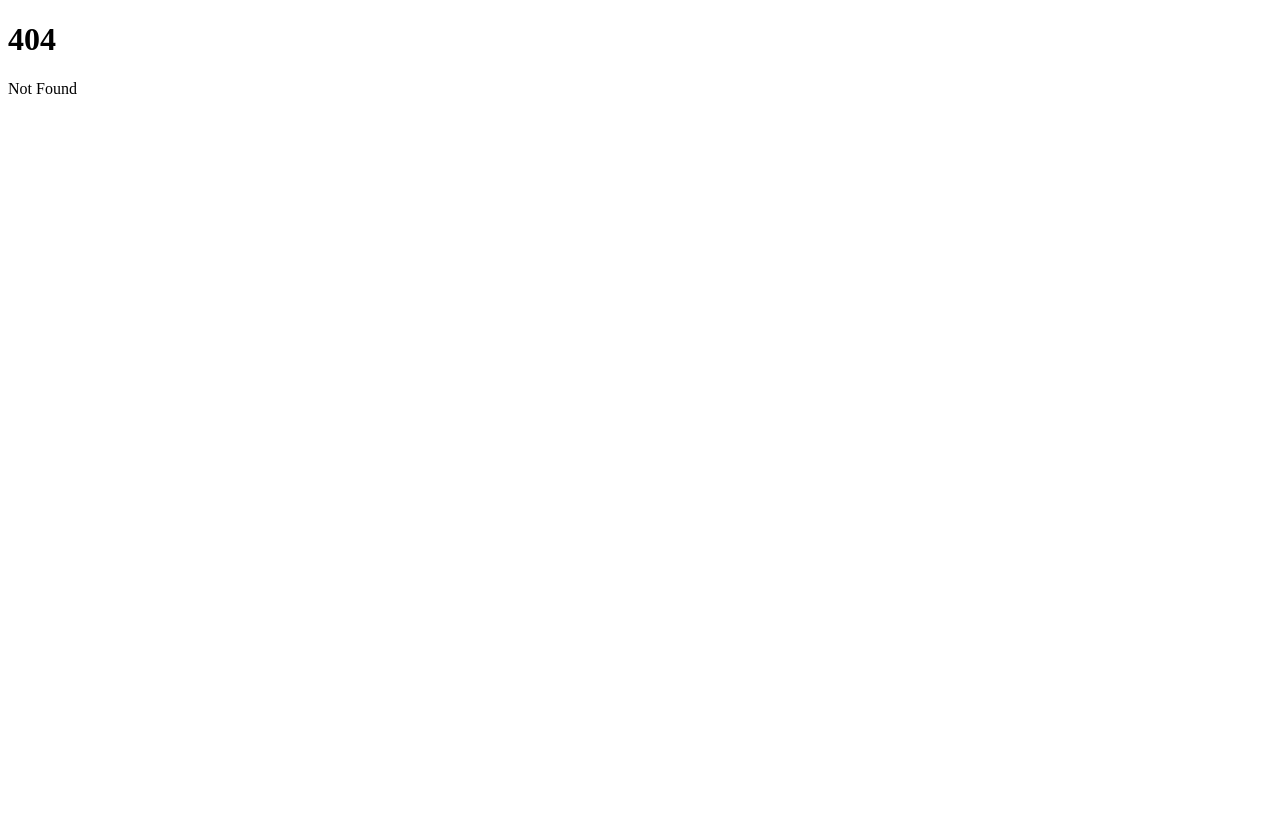
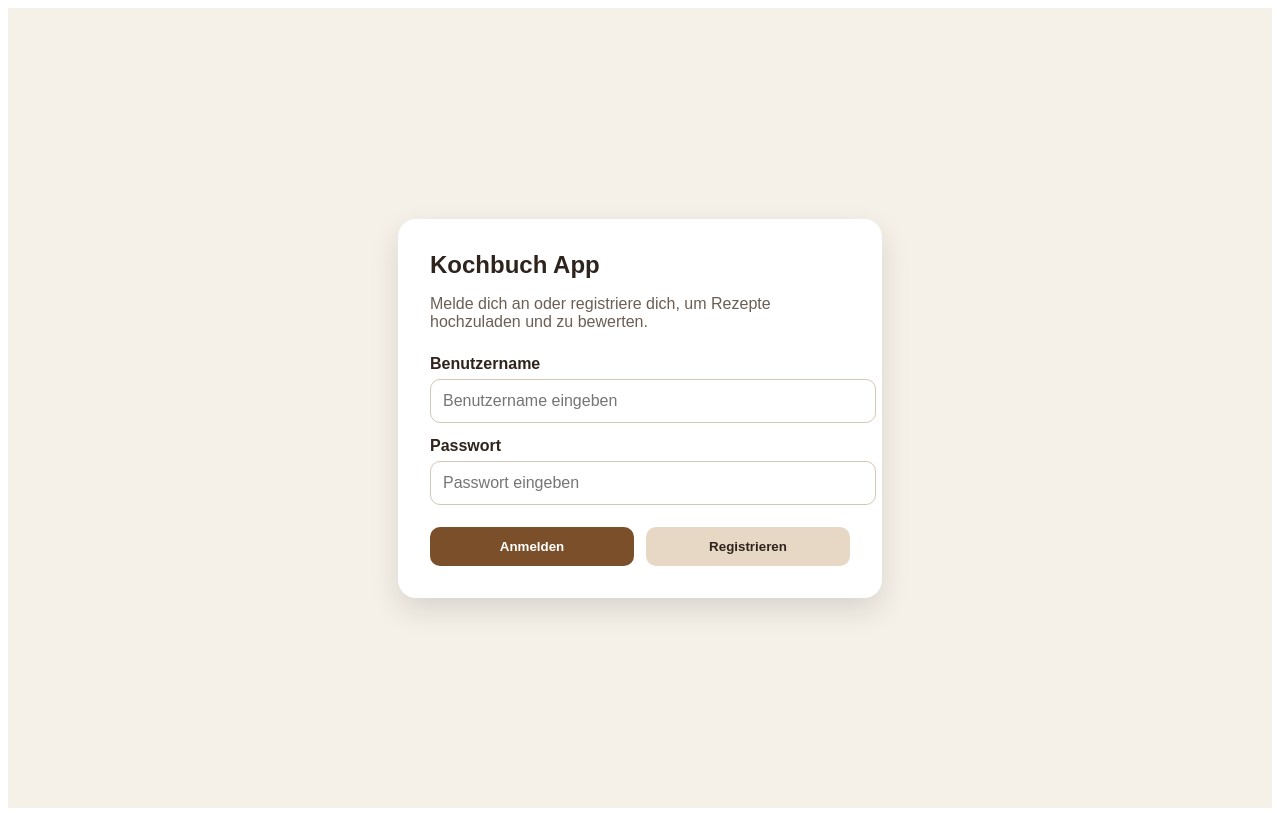
Before and after one commit to Tsu2706/Verteilte-Systeme, a SvelteKit app in the folder frontend/: page /login in a window 1280 px wide. Before the commit this address had no page. Built offline with nearby package versions, Linux system fonts and the light colour scheme.

Commit message:
Add login page and route structure

```diff
--- /dev/null
+++ b/frontend/src/routes/login/+page.svelte
@@ -0,0 +1,136 @@
+<script lang="ts">
+  let username = "";
+  let password = "";
+  let message = "";
+
+  function login() {
+    if (!username || !password) {
+      message = "Bitte Benutzername und Passwort eingeben.";
+      return;
+    }
+
+    message = `Login für ${username} wurde ausgeführt.`;
+  }
+
+  function register() {
+    if (!username || !password) {
+      message = "Bitte Benutzername und Passwort eingeben.";
+      return;
+    }
+
+    message = `Registrierung für ${username} wurde ausgeführt.`;
+  }
+</script>
+
+<main class="login-page">
+  <section class="login-card">
+    <h1>Kochbuch App</h1>
+    <p>Melde dich an oder registriere dich, um Rezepte hochzuladen und zu bewerten.</p>
+
+    <label for="username">Benutzername</label>
+    <input
+      id="username"
+      type="text"
+      bind:value={username}
+      placeholder="Benutzername eingeben"
+    />
+
+    <label for="password">Passwort</label>
+    <input
+      id="password"
+      type="password"
+      bind:value={password}
+      placeholder="Passwort eingeben"
+    />
+
+    <div class="button-row">
+      <button on:click={login}>Anmelden</button>
+      <button class="secondary" on:click={register}>Registrieren</button>
+    </div>
+
+    {#if message}
+      <p class="message">{message}</p>
+    {/if}
+  </section>
+</main>
+
+<style>
+  .login-page {
+    min-height: 100vh;
+    display: flex;
+    justify-content: center;
+    align-items: center;
+    background: #f6f1e8;
+    font-family: Arial, sans-serif;
+  }
+
+  .login-card {
+    width: 100%;
+    max-width: 420px;
+    padding: 32px;
+    border-radius: 18px;
+    background: white;
+    box-shadow: 0 12px 30px rgba(0, 0, 0, 0.12);
+  }
+
+  h1 {
+    margin: 0 0 10px;
+    color: #2f241d;
+  }
+
+  p {
+    color: #6b5e54;
+    margin-bottom: 24px;
+  }
+
+  label {
+    display: block;
+    margin: 14px 0 6px;
+    font-weight: bold;
+    color: #2f241d;
+  }
+
+  input {
+    width: 100%;
+    padding: 12px;
+    border: 1px solid #d4c7b8;
+    border-radius: 10px;
+    font-size: 16px;
+  }
+
+  .button-row {
+    display: flex;
+    gap: 12px;
+    margin-top: 22px;
+  }
+
+  button {
+    flex: 1;
+    padding: 12px;
+    border: none;
+    border-radius: 10px;
+    background: #7a4f2a;
+    color: white;
+    font-weight: bold;
+    cursor: pointer;
+  }
+
+  button:hover {
+    background: #5f3d20;
+  }
+
+  .secondary {
+    background: #e7d8c6;
+    color: #2f241d;
+  }
+
+  .secondary:hover {
+    background: #d6c1a7;
+  }
+
+  .message {
+    margin-top: 18px;
+    color: #2f241d;
+    font-weight: bold;
+  }
+</style>
```
